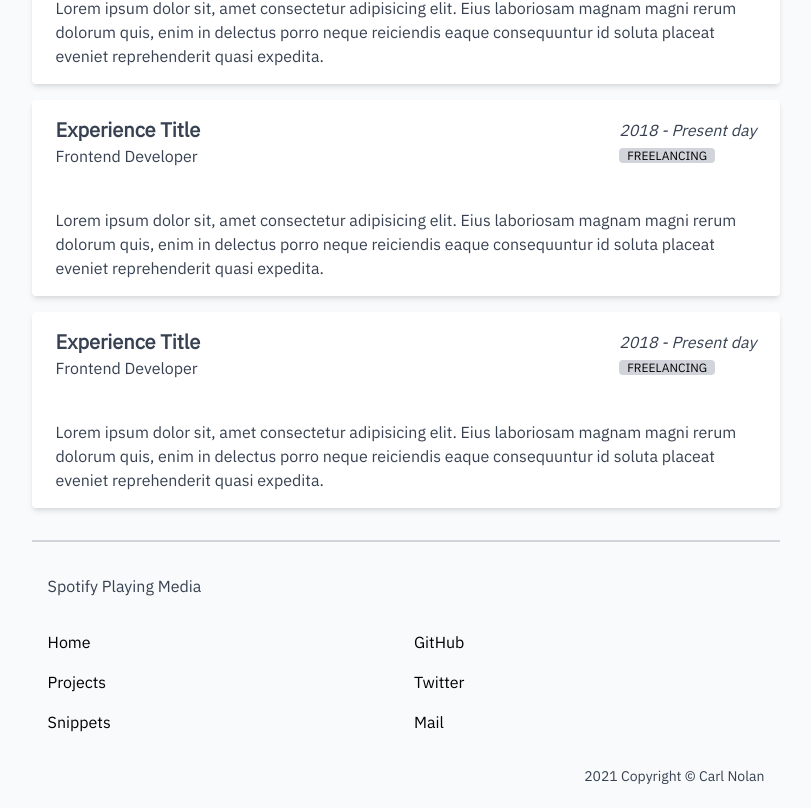
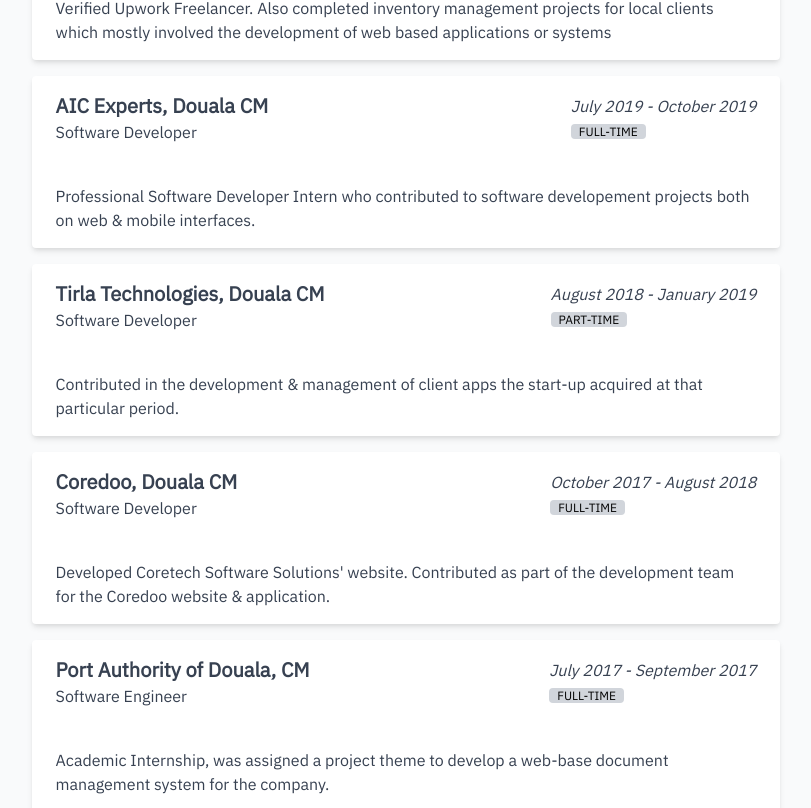
Before and after one commit to cvrlnolan/carlnolan.me, a Next.js app: page / in a window 1280 px wide. Shown: the part 972-1780 px from the top of the page, without its empty margins (234-1045 px from the left). Built offline with nearby package versions, Linux system fonts and the light colour scheme.

Commit message:
Experience section content

```diff
--- /dev/null
+++ b/assets/experiences.ts
@@ -0,0 +1,49 @@
+import type { Experience } from "@/assets/types";
+
+export const experiences: Experience[] = [
+  {
+    id: 1,
+    companyName: "Freelancing & Personal Development, Remote",
+    title: "Fullstack Web Developer",
+    period: "2018 - Present day",
+    jobType: "Full-time",
+    description:
+      "Verified Upwork Freelancer.\n Also completed inventory management projects for local clients which mostly involved the development of web based applications or systems",
+  },
+  {
+    id: 2,
+    companyName: "AIC Experts, Douala CM",
+    title: "Software Developer",
+    period: "July 2019 - October 2019",
+    jobType: "Full-time",
+    description:
+      "Professional Software Developer Intern who contributed to software developement projects both on web & mobile interfaces.",
+  },
+  {
+    id: 3,
+    companyName: "Tirla Technologies, Douala CM",
+    title: "Software Developer",
+    period: "August 2018 - January 2019",
+    jobType: "Part-time",
+    description:
+      "Contributed in the development & management of client apps the start-up acquired at that particular period.",
+  },
+  {
+    id: 4,
+    companyName: "Coredoo, Douala CM",
+    title: "Software Developer",
+    period: "October 2017 - August 2018",
+    jobType: "Full-time",
+    description:
+      "Developed Coretech Software Solutions' website.\n Contributed as part of the development team for the Coredoo website & application.",
+  },
+  {
+    id: 5,
+    companyName: "Port Authority of Douala, CM",
+    title: "Software Engineer",
+    period: "July 2017 - September 2017",
+    jobType: "Full-time",
+    description:
+      "Academic Internship, was assigned a project theme to develop a web-base document management system for the company.",
+  },
+];
--- a/components/experience/experience.tsx
+++ b/components/experience/experience.tsx
@@ -1,19 +1,29 @@
 import React from "react";
 import ExperienceBox from "@/components/experience/experienceBox";
+import { experiences } from "@/assets/experiences";
+import type { Experience } from "@/assets/types";
 
-const Experience = () => {
+const ExperienceTimeline = () => {
   return (
     <>
       <p className="font-bold text-xl text-gray-700 dark:text-gray-300 my-8">
         Experience
       </p>
       <div className="grid w-full grid-cols-1 gap-4">
-        {[...Array(3)].map((e: any, i: number) => (
-          <ExperienceBox key={i} />
+        {experiences.map((experience: Experience, i: number) => (
+          <ExperienceBox
+            key={i}
+            id={experience.id}
+            companyName={experience.companyName}
+            title={experience.title}
+            period={experience.period}
+            jobType={experience.jobType}
+            description={experience.description}
+          />
         ))}
       </div>
     </>
   );
 };
 
-export default Experience;
+export default ExperienceTimeline;
--- a/components/experience/experienceBox.tsx
+++ b/components/experience/experienceBox.tsx
@@ -1,33 +1,29 @@
 import React from "react";
+import type { Experience } from "@/assets/types";
 
-const ExperienceBox = () => {
+const ExperienceBox = (props: Experience) => {
   return (
     <>
       <div className="w-full bg-white dark:bg-gray-800 overflow-hidden rounded shadow-md transition duration-300">
         <div className="flex px-6 py-4 mb-2 justify-between items-center">
           <div className="block">
             <p className="font-bold text-xl text-gray-700 dark:text-gray-300">
-              Experience Title
+              {props.companyName}
             </p>
-            <p className="text-gray-700 dark:text-gray-300">
-              Frontend Developer
-            </p>
+            <p className="text-gray-700 dark:text-gray-300">{props.title}</p>
           </div>
           <div className="block">
             <p className="text-gray-700 dark:text-gray-300 italic">
-              2018 - Present day
+              {props.period}
             </p>
             <span className="px-2 bg-gray-300 dark:bg-gray-600 rounded text-xs uppercase">
-              Freelancing
+              {props.jobType}
             </span>
           </div>
         </div>
         <div className="flex px-6 py-4">
           <p className="text-gray-700 dark:text-gray-300">
-            Lorem ipsum dolor sit, amet consectetur adipisicing elit. Eius
-            laboriosam magnam magni rerum dolorum quis, enim in delectus porro
-            neque reiciendis eaque consequuntur id soluta placeat eveniet
-            reprehenderit quasi expedita.
+            {props.description}
           </p>
         </div>
       </div>
--- a/components/introduction.tsx
+++ b/components/introduction.tsx
@@ -18,7 +18,7 @@
             Navigates the web like a pirate.
           </p>
           <p className="text-gray-700 dark:text-gray-300 text-center md:text-justify">
-            Welcome aboard.
+            A free electron in a nuclear world.
           </p>
         </div>
         <div className="flex mx-auto md:mx-0 mb-4 md:mb-0">
--- a/pages/index.tsx
+++ b/pages/index.tsx
@@ -4,7 +4,7 @@
 import Navbar from "@/components/navbar";
 import Introduction from "@/components/introduction";
 import FeaturedProjects from "@/components/projects/featuredProjects";
-import Experience from "@/components/experience/experience";
+import ExperienceTimeline from "@/components/experience/experience";
 import Skills from "@/components/skills/masteredSkills";
 
 const Home: NextPage = () => {
@@ -17,7 +17,7 @@
         <Introduction />
         <FeaturedProjects />
         <Skills />
-        <Experience />
+        <ExperienceTimeline />
       </Navbar>
     </>
   );
```
Also changed, not shown: assets/types.ts (+9 -0 lines).
